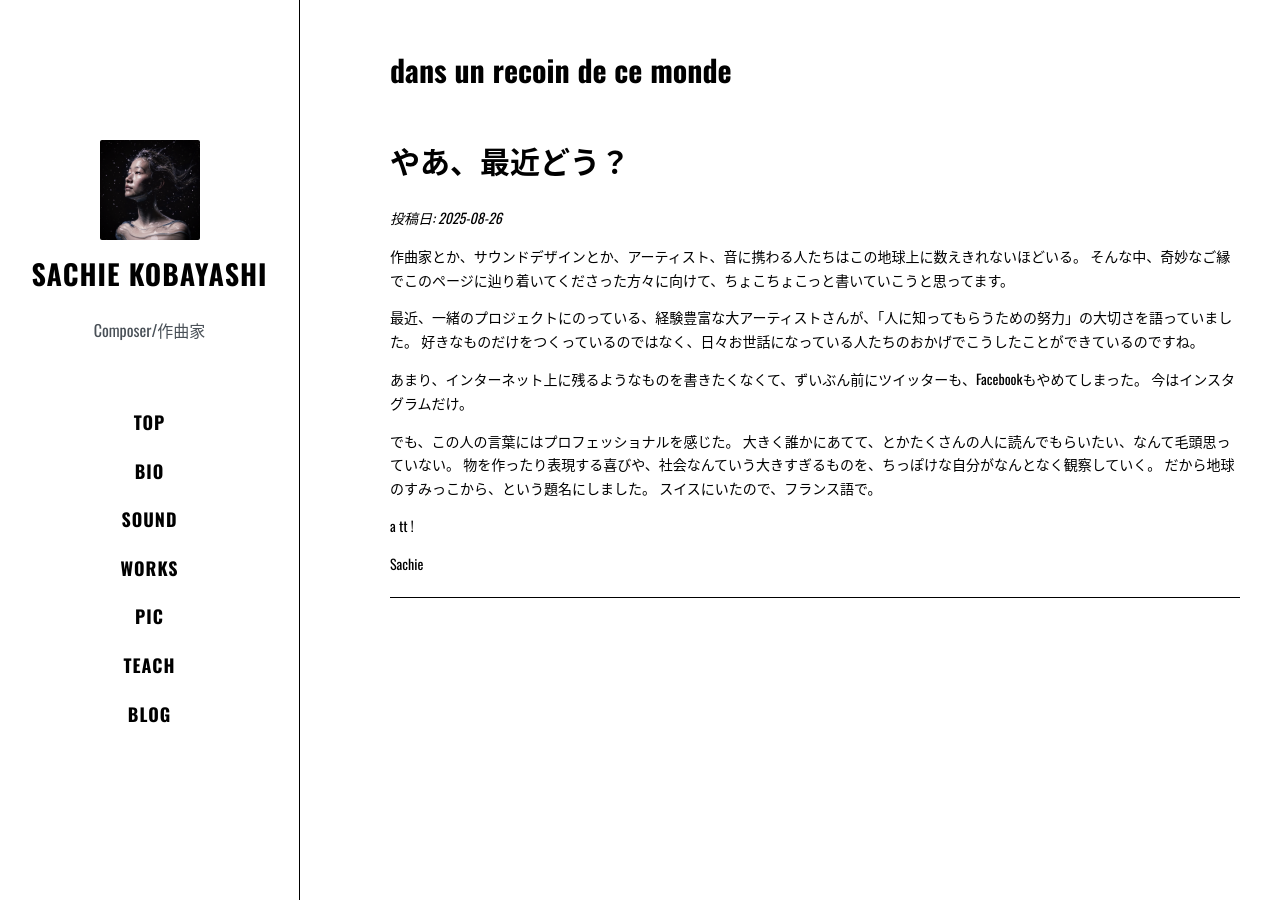
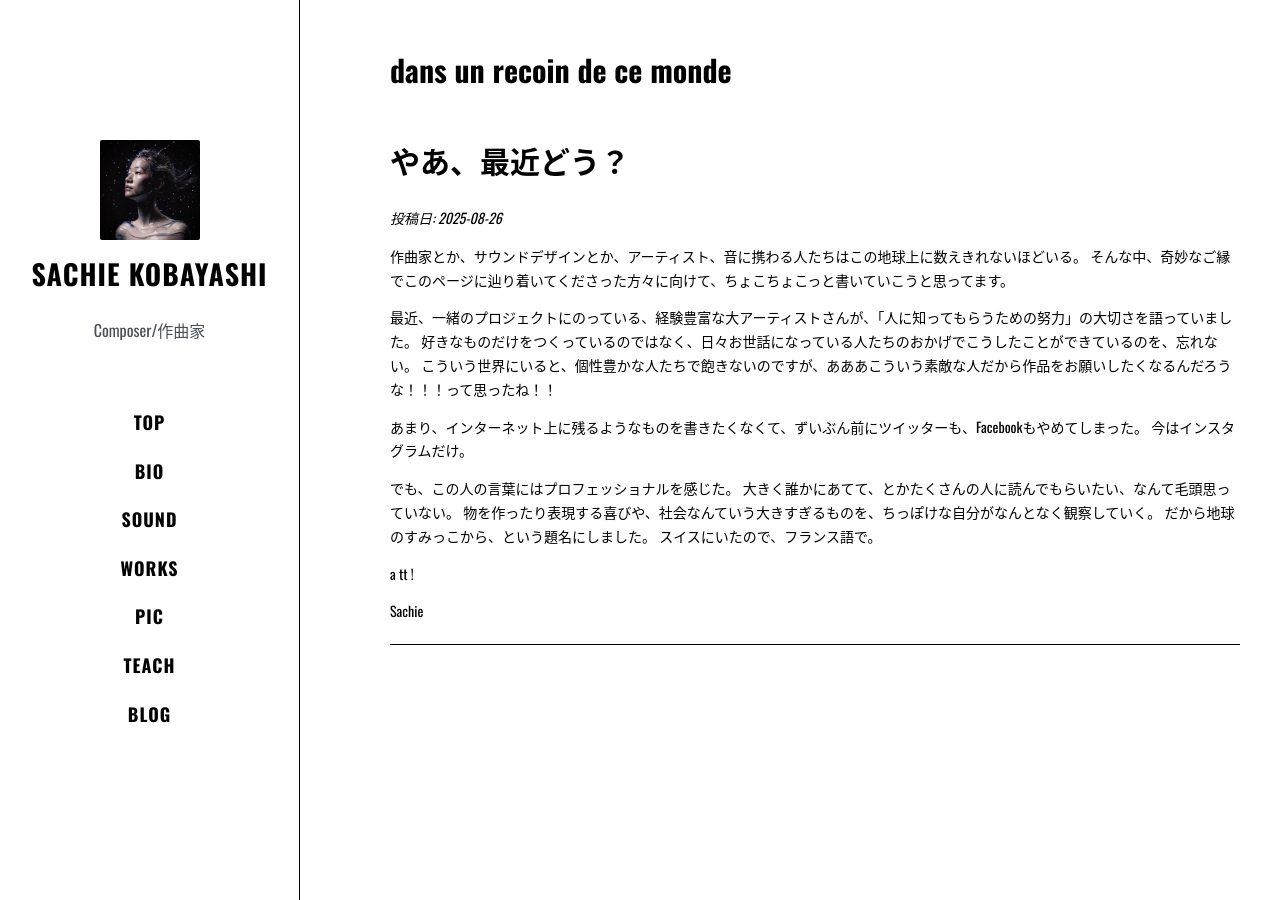
Before and after one commit to kbys88/kbys88.github.io, a Jekyll site: the page built from dansunrecoindecemonde.md, in a window 1280 px wide. Built offline with Jekyll 4.4.1, drawn with Linux system fonts in a browser that asks for light colours; nearby versions of some CDN libraries; some web fonts are replaced.

Commit message:
Update dansunrecoindecemonde.md

```diff
--- a/dansunrecoindecemonde.md
+++ b/dansunrecoindecemonde.md
@@ -11,7 +11,8 @@ permalink: /dansunrecoindecemonde/
 そんな中、奇妙なご縁でこのページに辿り着いてくださった方々に向けて、ちょこちょこっと書いていこうと思ってます。
 
 最近、一緒のプロジェクトにのっている、経験豊富な大アーティストさんが、「人に知ってもらうための努力」の大切さを語っていました。
-好きなものだけをつくっているのではなく、日々お世話になっている人たちのおかげでこうしたことができているのですね。
+好きなものだけをつくっているのではなく、日々お世話になっている人たちのおかげでこうしたことができているのを、忘れない。
+こういう世界にいると、個性豊かな人たちで飽きないのですが、あああこういう素敵な人だから作品をお願いしたくなるんだろうな！！！って思ったね！！
 
 あまり、インターネット上に残るようなものを書きたくなくて、ずいぶん前にツイッターも、Facebookもやめてしまった。
 今はインスタグラムだけ。
```
